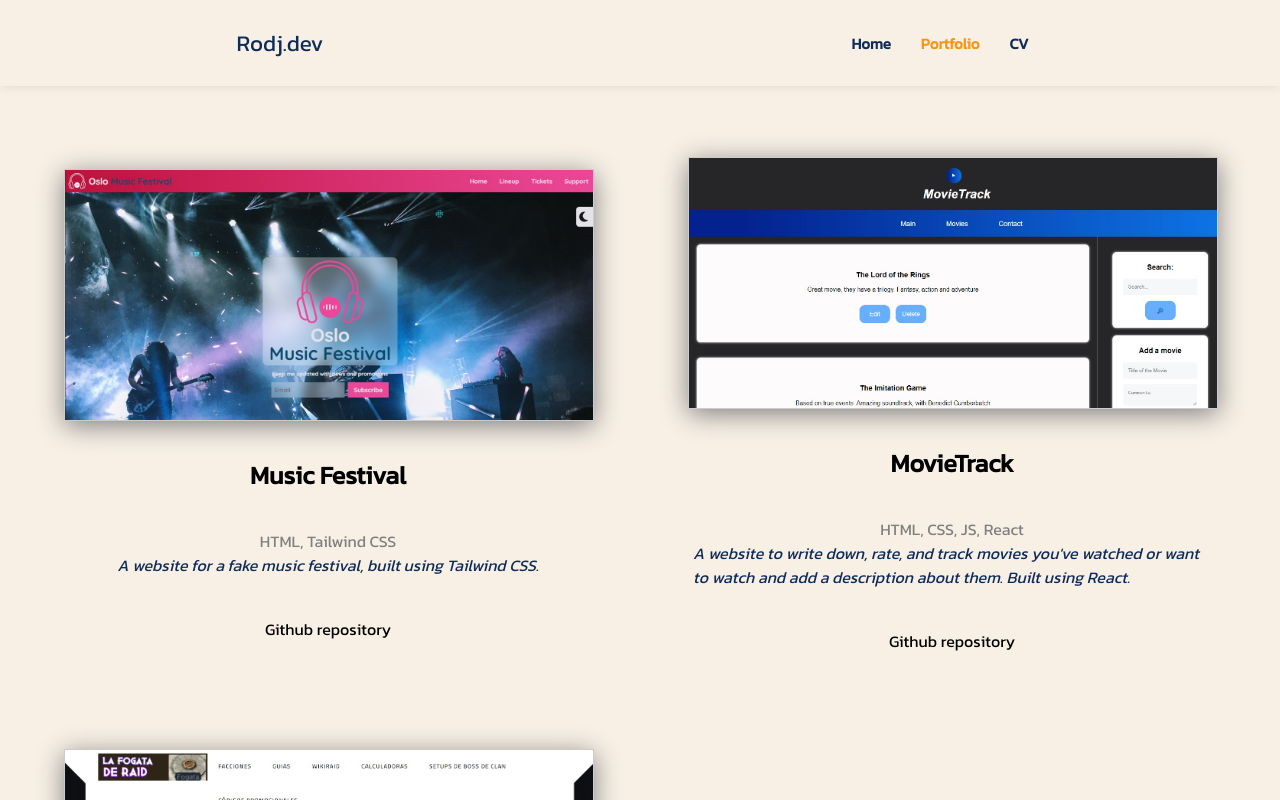
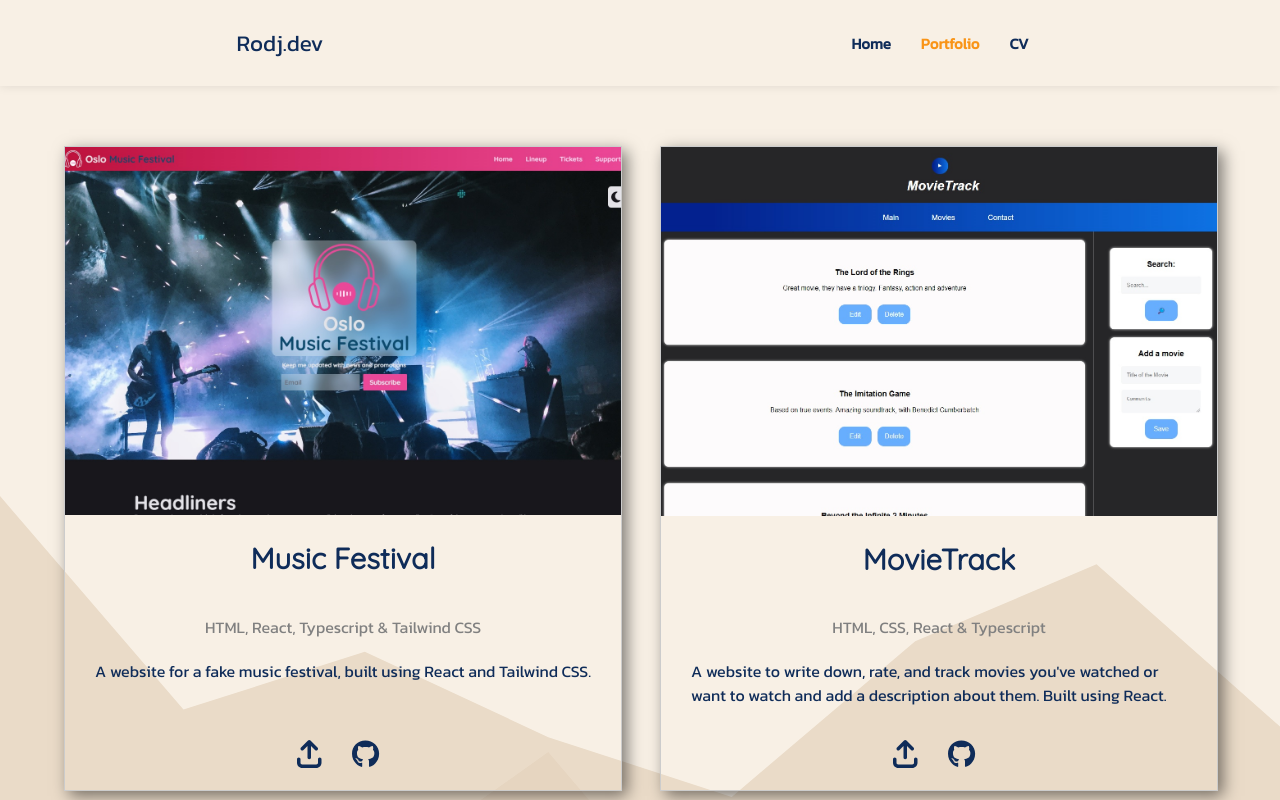
Before and after one commit to Rodjxc/portfolio, a React (Vite) app: page /portfolio in a window 1280 px wide. Shown: the top 800 px of the page. Built offline with nearby package versions, Linux system fonts and the light colour scheme.

Commit message:
Feat: Finished Portfolio section

```diff
--- a/package.json
+++ b/package.json
@@ -12,6 +12,7 @@
   "dependencies": {
     "@fortawesome/fontawesome-svg-core": "^6.4.2",
     "@fortawesome/free-brands-svg-icons": "^6.4.2",
+    "@fortawesome/free-regular-svg-icons": "^6.4.2",
     "@fortawesome/free-solid-svg-icons": "^6.4.2",
     "@fortawesome/react-fontawesome": "^0.2.0",
     "localforage": "^1.10.0",
--- a/src/Components/CV/CV.tsx
+++ b/src/Components/CV/CV.tsx
@@ -107,7 +107,8 @@ export const CV = () => {
               <li>English | Proficient (Non-Native Speaker)</li>
               <li>Spanish | Native</li>
               <li>Catalan | Native</li>
-              <li>French | Conversational Proficiency</li>
+              <li>French | Limited Working Proficiency</li>
+              <li>Norwegian | Elementary Proficiency</li>
             </ul>
           </div>
         </article>
--- a/src/Components/CV/cv.css
+++ b/src/Components/CV/cv.css
@@ -53,6 +53,7 @@
 @media (max-width: 768px) {
   .cv {
     flex-direction: column;
+    margin-top: 50px;
   }
 
   .education,
--- a/src/Components/Portfolio/Portfolio.css
+++ b/src/Components/Portfolio/Portfolio.css
@@ -1,71 +1,91 @@
-@font-face {
-  font-family: "Kanit";
-  src: url("/fonts/Kanit/Kanit-Regular.ttf") format("truetype");
-}
-
 body {
   font-family: "Kanit";
+  background-image: url("/img/fondoportfolio.svg");
+  background-size: cover;
+  background-position: center;
+  background-repeat: no-repeat;
 }
 
 h1 {
+  font-family: "Quicksand";
   text-align: center;
 }
 
 .works {
   display: grid;
   grid-template-columns: 1fr;
-  gap: 6rem;
+  gap: 40px;
   align-items: center;
   justify-content: space-between;
   padding: 5%;
+  grid-auto-rows: 1fr; /* Make all rows have equal height */
+}
+
+.work-item {
+  border: 1px solid #ccc;
+  box-shadow: 5px 5px 15px rgba(0, 0, 0, 0.5);
+  overflow: hidden;
+  transition: transform 0.3s;
+  cursor: pointer;
+  width: 100%;
+  display: flex;
+  flex-direction: column;
+  height: 100%; /* Make sure work-items expand to fill the grid cell */
+}
+
+.work-item:hover {
+  transform: scale(1.05);
 }
 
 .work-item img {
   width: 100%;
+  height: 100%;
+  object-fit: cover;
 }
 
-.work-item .mask {
-  width: 100%;
-  height: 250px;
-  overflow: hidden;
-  box-shadow: 0px 5px 25px grey;
-  border: 1px solid #ccc;
-}
-
-.work-item .mask:hover {
-  width: 105%;
-  border: 3px solid #fa4529;
-  transition: all 500ms;
+.work-item h1 {
+  color: var(--blue);
+  margin-top: 25px;
+  font-size: 29px;
+  text-align: center;
 }
 
 .work-item span {
   color: grey;
-  margin-top: 35px;
-  display: flex;
-  justify-content: center;
+  text-align: center;
 }
 
-.work-item h1 {
-  color: black;
-  margin-top: 30px;
-  display: flex;
-  justify-content: center;
-  font-size: 25px;
+.work-item p {
+  margin: 20px 30px auto;
 }
 
 .work-item a {
-  color: black;
-  margin-top: 5px;
-  display: block;
+  color: var(--blue);
+  margin-top: 10px;
   text-decoration: none;
+  text-align: center;
+  height: 40px;
 }
 
 .work-item a:hover {
-  color: #fa4529;
+  color: var(--orange);
   transition: all 300ms;
 }
 
-@media (min-width: 820px) {
+.icon-wrapper {
+  display: flex;
+  align-items: center;
+  justify-content: center;
+  margin-bottom: 20px;
+}
+
+.icon {
+  font-size: 28px;
+  display: flex;
+  margin: 10px;
+}
+
+@media (min-width: 960px) {
   .works {
     grid-template-columns: repeat(2, 1fr);
   }
--- a/src/Components/Portfolio/Portfolio.tsx
+++ b/src/Components/Portfolio/Portfolio.tsx
@@ -1,4 +1,7 @@
 import { Works } from "../../Data/Works";
+import { FontAwesomeIcon } from "@fortawesome/react-fontawesome";
+import { faArrowUpFromBracket } from "@fortawesome/free-solid-svg-icons";
+import { faGithub } from "@fortawesome/free-brands-svg-icons";
 import { Link } from "react-router-dom";
 import "./Portfolio.css";
 
@@ -12,7 +15,7 @@ export const Portfolio = () => {
             <article key={Works.id} className="work-item">
               <div className="mask">
                 <img
-                  src={"../../../img/" + Works.id + ".jpg"}
+                  src={"/img/" + Works.id + ".jpg"}
                   alt="Image of the project"
                 />
               </div>
@@ -20,13 +23,28 @@ export const Portfolio = () => {
                 <Link to={"/project/" + Works.id}>{Works.name}</Link>
               </h1>
               <span>{Works.tecnologies}</span>
-              <p>
-                <em>{Works.description}</em>
-              </p>
+              <p>{Works.description}</p>
               <span>
-                <Link to={Works.github || "/default-path-if-undefined"}>
-                  Github repository
-                </Link>
+                <div className="icons">
+                  <span className="icon-wrapper">
+                    <Link
+                      to={Works.url || "/default-path-if-undefined"}
+                      target="_blank"
+                    >
+                      <FontAwesomeIcon
+                        icon={faArrowUpFromBracket}
+                        className="icon"
+                      />
+                    </Link>
+
+                    {/* Here I made it only render if there's something inside the github param. If it doesn't have, don't show */}
+                    {Works.github && (
+                      <Link to={Works.github} target="_blank">
+                        <FontAwesomeIcon icon={faGithub} className="icon" />
+                      </Link>
+                    )}
+                  </span>
+                </div>
               </span>
             </article>
           );
--- a/src/Data/Works.tsx
+++ b/src/Data/Works.tsx
@@ -2,18 +2,18 @@ export const Works = [
   {
     id: "Music-Festival",
     name: "Music Festival",
-    url: "https://victorroblesweb.es",
-    tecnologies: "HTML, Tailwind CSS",
+    url: "https://music-festival-ten.vercel.app/",
+    tecnologies: "HTML, React, Typescript & Tailwind CSS",
     categories: "Web Design",
     description:
-      "A website for a fake music festival, built using Tailwind CSS.",
+      "A website for a fake music festival, built using React and Tailwind CSS.",
     github: "https://github.com/Rodjxc/Music-Festival",
   },
   {
     id: "movietrack",
     name: "MovieTrack",
     url: "movietrack.com",
-    tecnologies: "HTML, CSS, JS, React",
+    tecnologies: "HTML, CSS, React & Typescript",
     categories: "Web Design",
     description:
       "A website to write down, rate, and track movies you've watched or want to watch and add a description about them. Built using React.",
```
Also changed, not shown: public/img/fondoportfolio.svg (added), 1 other file (tests, documents, lock files or other folders).
